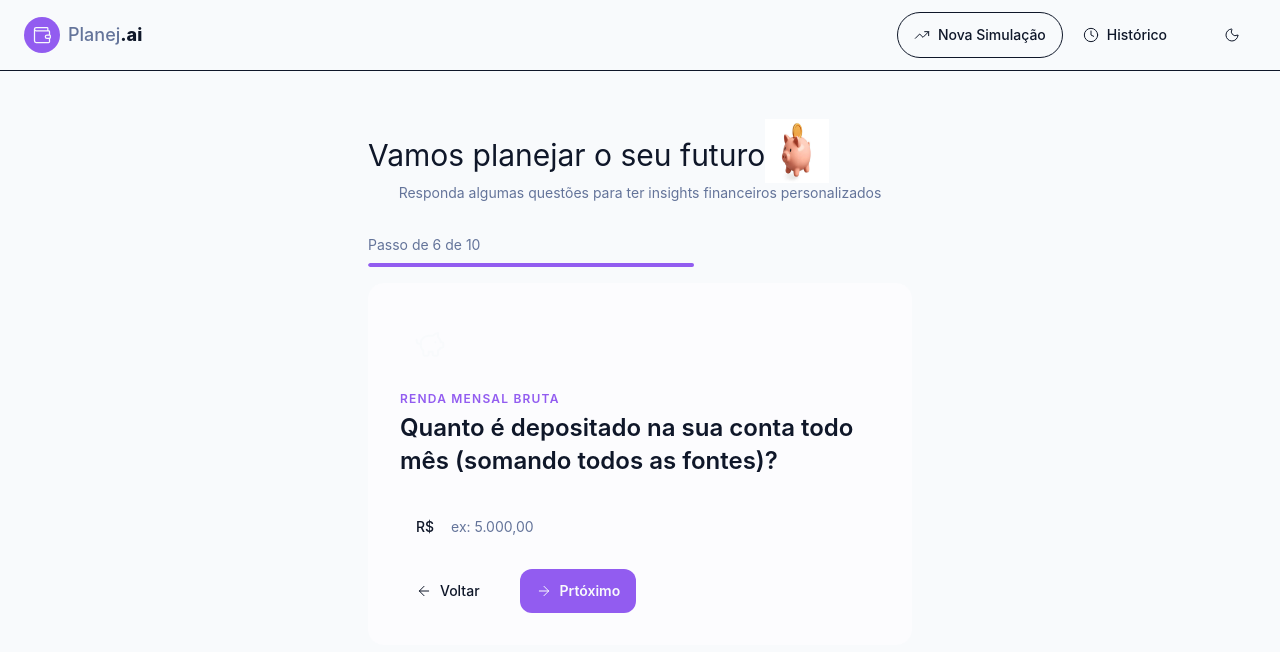
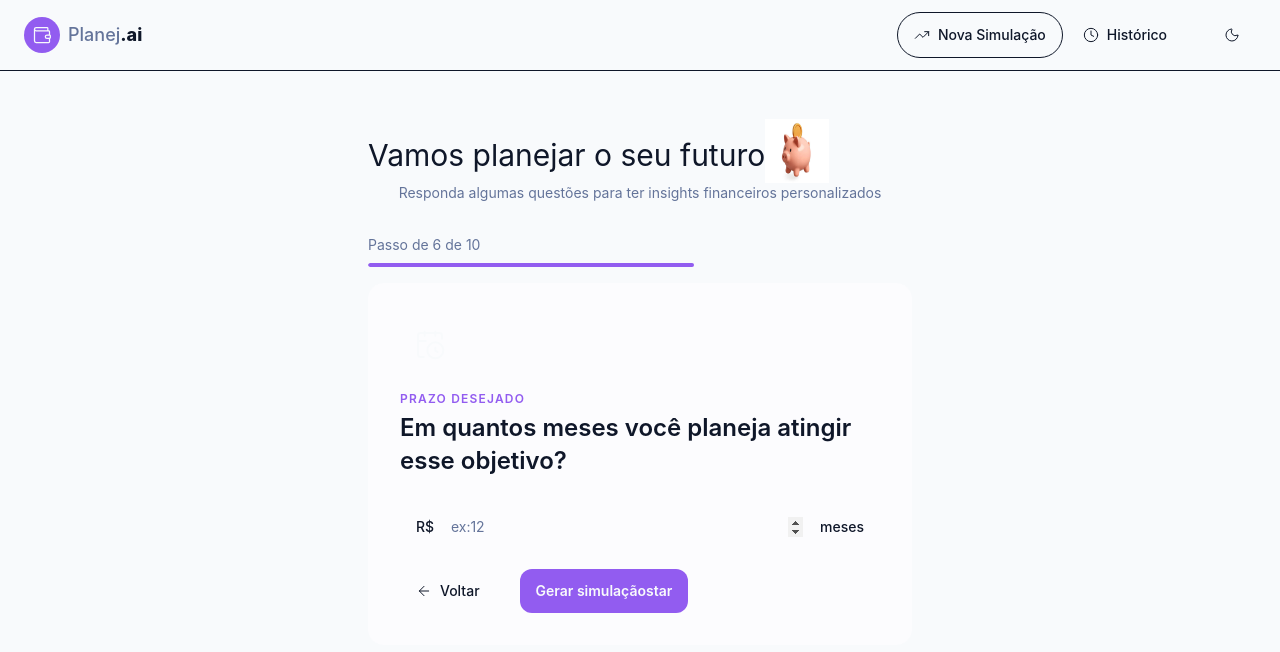
Before and after one commit to cdaguiar23/dio-planejai, a React (Vite) app: page / in a window 1280 px wide. Shown: the top 652 px of the page. Built offline with nearby package versions, Linux system fonts and the light colour scheme.

Commit message:
feat: Criando a interface básica do FormStep

```diff
--- /dev/null
+++ b/src/components/data/simulation.ts
@@ -0,0 +1,78 @@
+import { CalendarClock, CreditCard, Goal, Landmark, PiggyBank, Wallet } from "lucide-react";
+import type { FormeStepProps } from "../features/Simulation/FormStep";
+
+export const simulationFormSteps: FormeStepProps[] = [
+    {
+        id: 'icome',
+        icon: PiggyBank,
+        title: 'Renda mensal bruta',
+        question: 'Quanto é depositado na sua conta todo mês (somando todas as fontes)?',
+        inputProps: {
+            placeholder: 'ex: 5.000,00',
+            prefix: 'R$',
+            maxLength: 12,
+        },
+    },
+    {
+        id: 'expenses',
+        icon: CreditCard,
+        title: 'Custos fixos de vida',
+        question: 'Quantovocê gasta mensalmente com custos fixos(aluguel, contas, etc)?',
+        inputProps: {
+            placeholder: 'ex: 2.000,00',
+            prefix: 'R$',
+            maxLength: 12,
+        },
+    },
+    {
+        id: 'debts',
+        icon: Landmark,
+        title: 'Dívidas / Parcelas',
+        question: 'Você tem algum valor comprometido com parcelas ou empréstimos mensalemnte?',
+        inputProps: {
+            placeholder: 'ex: 500,00',
+            prefix: 'R$',
+            maxLength: 12,
+        },
+    },
+    {
+        id: 'goalName',
+        icon: Goal,
+        title: 'Nome da meta',
+        question: 'Qual é o objetivo que você deseja alcançar?',
+        inputProps: {
+            placeholder: 'ex: Viajem para o Japão',
+            maxLength: 50,
+        },
+    },
+    {
+        id: 'goalAmount',
+        icon: Wallet,
+        title: 'Custo da meta',
+        question: 'Quanto custa realizar esse sonho?',
+        inputProps: {
+            placeholder: 'ex: 15.000,00',
+            prefix: 'R$',
+            maxLength: 12,
+        },
+    },
+    {
+        id: 'goalDeadline',
+        icon: CalendarClock,
+        title: 'Prazo desejado',
+        question: 'Em quantos meses você planeja atingir esse objetivo?',
+        inputProps: {
+            type: 'number',
+            placeholder: 'ex:12',
+            suffix: 'meses',
+            prefix: 'R$',
+            min: 1,
+            max: 120,
+        },
+        submitButtonProps: {
+            label: 'Gerar simulação',
+            emojiIcon: 'star',
+        }
+    },
+
+]
--- a/src/components/features/Simulation/Form.tsx
+++ b/src/components/features/Simulation/Form.tsx
@@ -1,12 +1,15 @@
-import { PiggyBank } from "lucide-react"
 import { FormSteps } from "./FormStep"
 import { StepProgress } from "./Progress"
+import { simulationFormSteps } from "../../data/simulation"
 
 export const SimulationForm = () => {
+
+    const currentStep = simulationFormSteps[5]
+
     return (
         <>
             <StepProgress currentStep={6} totalSteps={10} />
-            <FormSteps icon={PiggyBank} title="Renda mensal bruta" question="Quanto é depositado na sua conta todo mês (somando todos as fontes)?" inputProps={{type: 'text', placeholder: 'ex: 5.000,00', prefix: 'R$'}} />
+            <FormSteps key={currentStep.id} {...currentStep} />
         </>
     )
 }
--- a/src/components/features/Simulation/FormStep.tsx
+++ b/src/components/features/Simulation/FormStep.tsx
@@ -2,7 +2,8 @@
 import { Input, type InputProps } from "../../shared/Input";
 import { Button } from "../../shared/Button";
 
-interface FormeStepProps {
+export interface FormeStepProps {
+    id: string
     icon: LucideIcon
     title: string
     question: string
@@ -32,7 +33,7 @@
                         Voltar
                     </Button>
                     <Button type="submit" variant="primary" icon={!submitButtonProps ? ArrowRight : undefined} className="order-1 flex-1 sm:order-2">
-                        {submitButtonProps?.label ?? 'Prtóximo'}
+                        {submitButtonProps?.label ?? 'Próximo'}
                         {submitButtonProps?.emojiIcon}
                     </Button>
                 </div>
```
